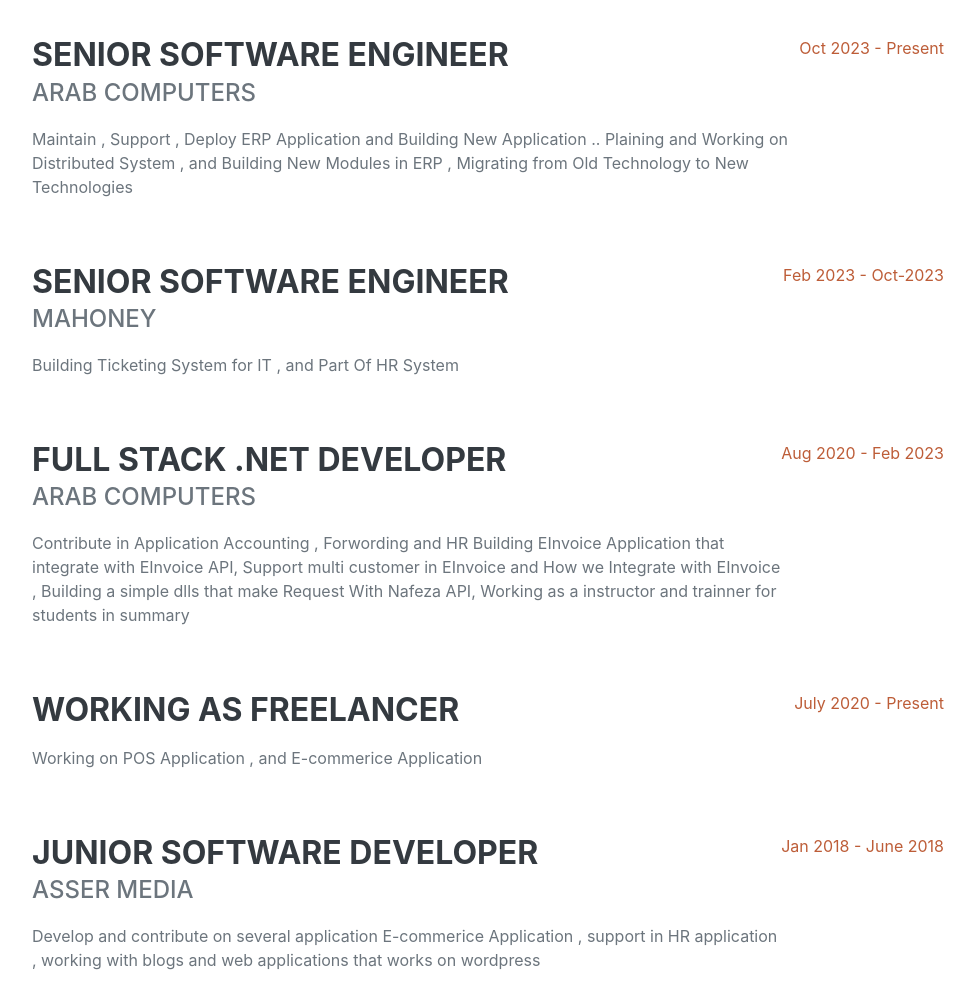
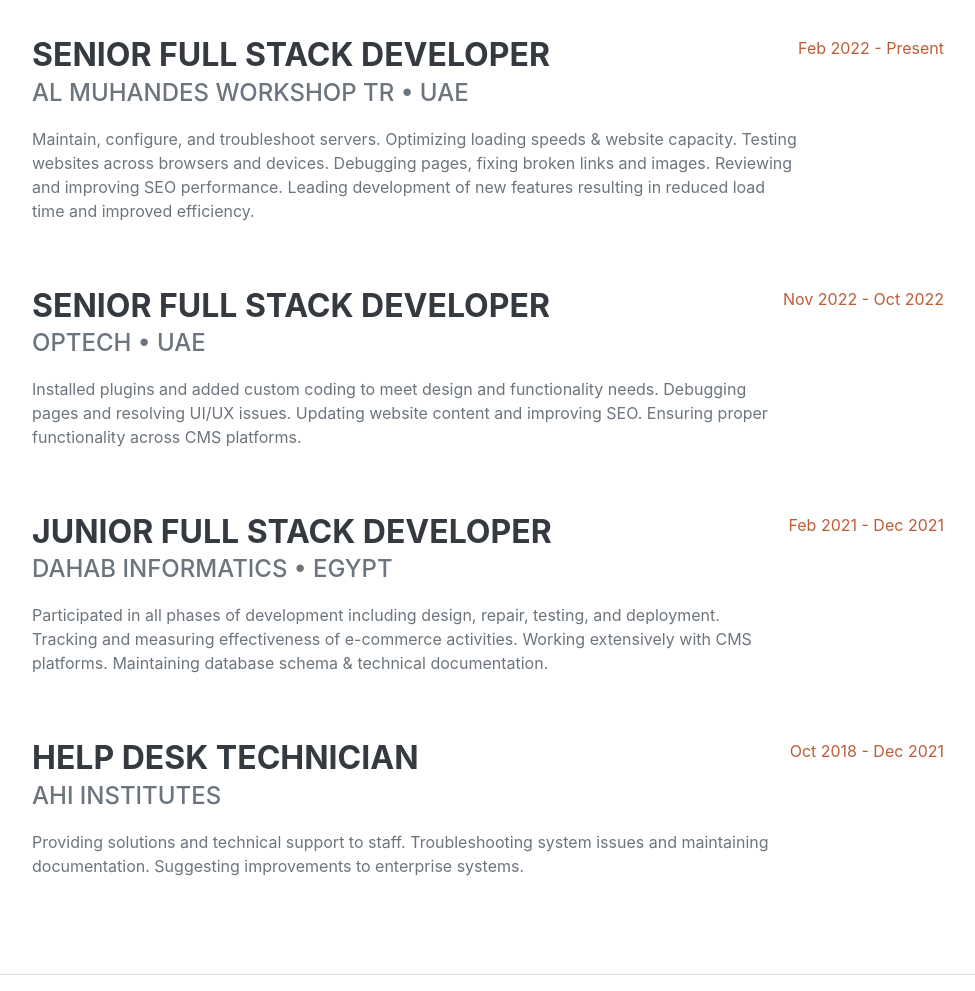
Before and after one commit to 3bHussein/3bhussein.github.io, a plain HTML site: page index.html in a window 1280 px wide. Shown: the part 960-1951 px from the top of the page, without its empty margins (288-1263 px from the left). Drawn offline with nearby package versions, Linux system fonts and the light colour scheme; a web font is replaced by a local one.

Commit message:
Update index.html

```diff
--- a/index.html
+++ b/index.html
@@ -76,60 +76,70 @@
     <div class="resume-section-content">
         <h2 class="mb-5">Experience</h2>
 
-
+        <!-- Al Muhandes Workshop TR -->
         <div class="d-flex flex-column flex-md-row justify-content-between mb-5">
             <div class="flex-grow-1">
-                            <h3 class="mb-0">Senior Software Engineer</h3>
-                            <div class="subheading mb-3"> Arab Computers </div>
+                <h3 class="mb-0">Senior Full Stack Developer</h3>
+                <div class="subheading mb-3">Al Muhandes Workshop TR • UAE</div>
                 <p>
-                               Maintain , Support , Deploy  ERP Application  and Building New Application ..
-                                Plaining and Working on Distributed System , and Building New Modules in ERP , Migrating from Old Technology to New Technologies
+                    Maintain, configure, and troubleshoot servers.
+                    Optimizing loading speeds & website capacity.
+                    Testing websites across browsers and devices.
+                    Debugging pages, fixing broken links and images.
+                    Reviewing and improving SEO performance.
+                    Leading development of new features resulting in reduced load time and improved efficiency.
                 </p>
             </div>
-                        <div class="flex-shrink-0"><span class="text-primary">Oct 2023 - Present </span></div>
+            <div class="flex-shrink-0"><span class="text-primary">Feb 2022 - Present</span></div>
         </div>
 
+        <!-- Optech UAE -->
         <div class="d-flex flex-column flex-md-row justify-content-between mb-5">
             <div class="flex-grow-1">
-                            <h3 class="mb-0">Senior Software Engineer</h3>
-                            <div class="subheading mb-3"> Mahoney </div>
+                <h3 class="mb-0">Senior Full Stack Developer</h3>
+                <div class="subheading mb-3">Optech • UAE</div>
                 <p>
-                                Building Ticketing System for IT , and Part Of HR System
+                    Installed plugins and added custom coding to meet design and functionality needs.
+                    Debugging pages and resolving UI/UX issues.
+                    Updating website content and improving SEO.
+                    Ensuring proper functionality across CMS platforms.
                 </p>
             </div>
-                        <div class="flex-shrink-0"><span class="text-primary">Feb 2023 - Oct-2023 </span></div>
+            <div class="flex-shrink-0"><span class="text-primary">Nov 2022 - Oct 2022</span></div>
         </div>
 
+        <!-- Dahab Informatics -->
         <div class="d-flex flex-column flex-md-row justify-content-between mb-5">
             <div class="flex-grow-1">
-                            <h3 class="mb-0">Full Stack .NET Developer</h3>
-                            <div class="subheading mb-3"> Arab Computers</div>
-                            <p>Contribute in Application Accounting , Forwording and HR Building EInvoice Application that integrate with EInvoice API,
-                                Support multi customer in EInvoice and How we Integrate with EInvoice , Building a simple dlls that make Request With Nafeza API,
-                                Working as a instructor and trainner for students in summary
+                <h3 class="mb-0">Junior Full Stack Developer</h3>
+                <div class="subheading mb-3">Dahab Informatics • Egypt</div>
+                <p>
+                    Participated in all phases of development including design, repair, testing, and deployment.
+                    Tracking and measuring effectiveness of e-commerce activities.
+                    Working extensively with CMS platforms.
+                    Maintaining database schema & technical documentation.
                 </p>
             </div>
-                        <div class="flex-shrink-0"><span class="text-primary">Aug 2020 - Feb 2023</span></div>
+            <div class="flex-shrink-0"><span class="text-primary">Feb 2021 - Dec 2021</span></div>
         </div>
 
-                    <div class="d-flex flex-column flex-md-row justify-content-between mb-5">
-                        <div class="flex-grow-1">
-                            <h3 class="mb-0">Working as Freelancer</h3>
-                            <div class="subheading mb-3"></div>
-                            <p>Working on POS Application , and E-commerice Application</p>
-                        </div>
-                        <div class="flex-shrink-0"><span class="text-primary">July 2020 - Present</span></div>
-                    </div>
+        <!-- Help Desk Technician -->
         <div class="d-flex flex-column flex-md-row justify-content-between">
             <div class="flex-grow-1">
-                            <h3 class="mb-0">Junior Software Developer</h3>
-                            <div class="subheading mb-3">Asser Media</div>
-                            <p>  Develop and contribute on several application E-commerice Application , support in HR application , working with blogs and web applications that works on wordpress </p>
+                <h3 class="mb-0">Help Desk Technician</h3>
+                <div class="subheading mb-3">AHI Institutes</div>
+                <p>
+                    Providing solutions and technical support to staff.
+                    Troubleshooting system issues and maintaining documentation.
+                    Suggesting improvements to enterprise systems.
+                </p>
             </div>
-                        <div class="flex-shrink-0"><span class="text-primary">Jan 2018 - June 2018</span></div>
+            <div class="flex-shrink-0"><span class="text-primary">Oct 2018 - Dec 2021</span></div>
         </div>
+
     </div>
 </section>
+
             <hr class="m-0" />
             <!-- Education-->
             <section class="resume-section" id="education">
```
Lines whose indentation alone changed are shown as unchanged.
